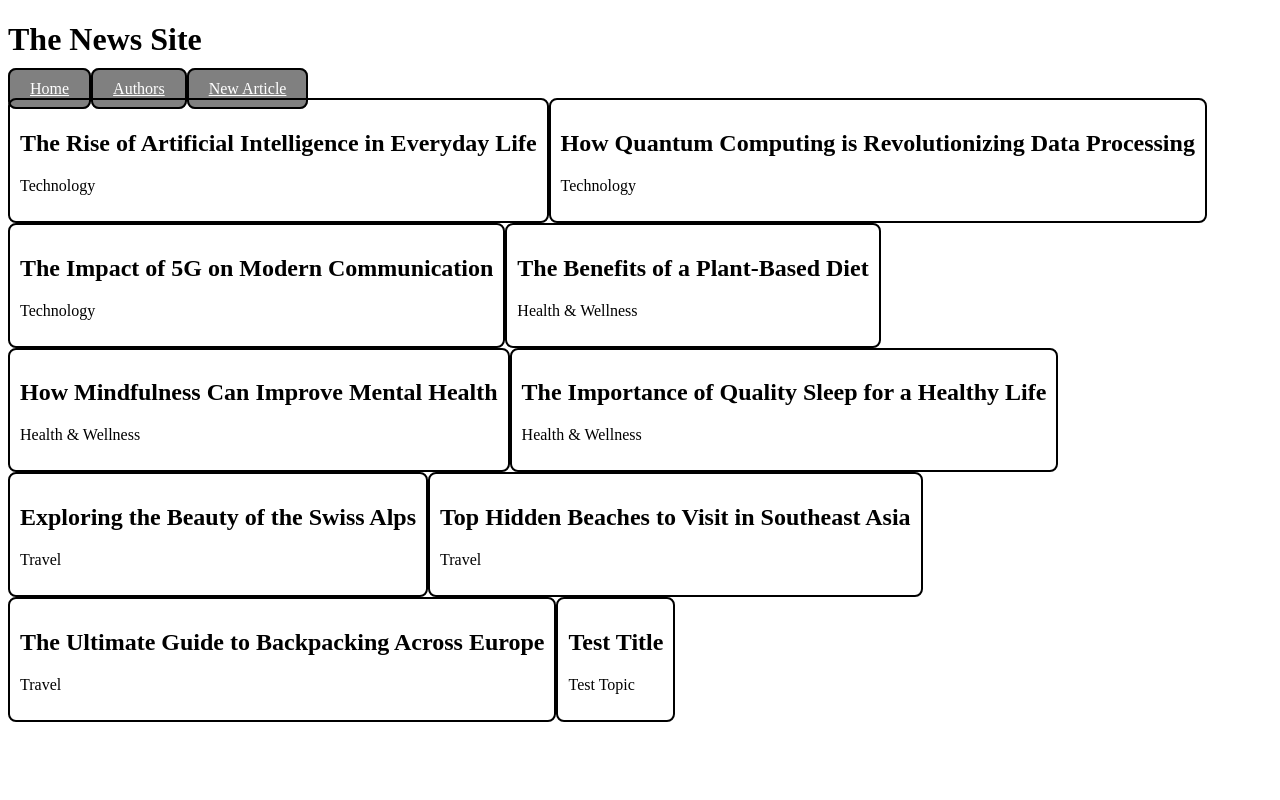
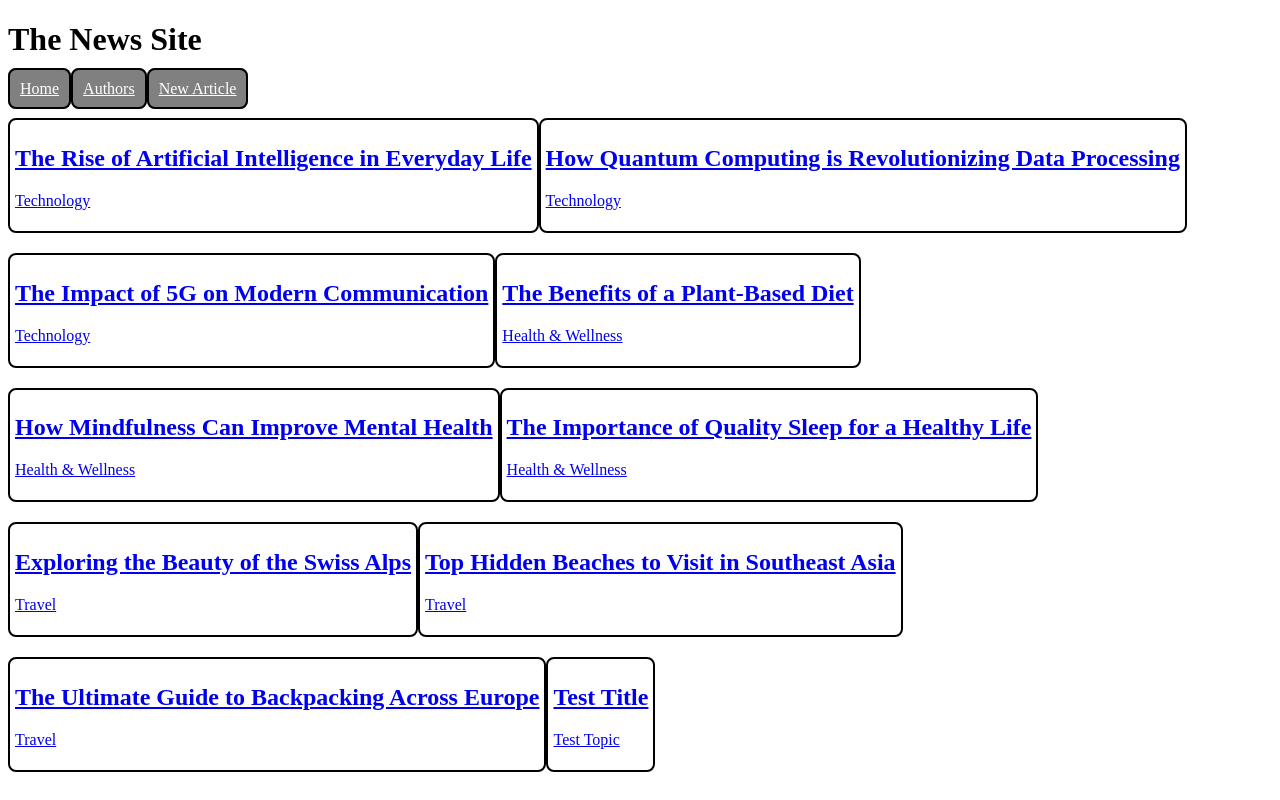
Before and after one commit to awishdev/my-news-site, a React (Create React App) app: page / in a window 1280 px wide. Built offline with nearby package versions, Linux system fonts and the light colour scheme; data requests are answered from the project's data file.

Commit message:
css spacing and card linking

```diff
--- a/src/App.css
+++ b/src/App.css
@@ -4,7 +4,7 @@
   color: white;
   border: 2px solid black;
   border-radius: 8px;
-  padding: 10px 20px;
+  padding: 10px 10px;
   font-size: 16px;
   transition: background-color 0.3s, border-color 0.3s;
 }
@@ -17,6 +17,7 @@
 .card {
   border: 2px solid black;
   border-radius: 8px;
-  padding: 10px;
+  padding: 5px;
   display: inline-block;
+  margin-top: 20px;
 }
--- a/src/components/Article.js
+++ b/src/components/Article.js
@@ -4,6 +4,11 @@ import { useParams, useOutletContext } from'react-router-dom';
 
 
 function Article() {
+    const { id } = useParams();
+    const myData = useOutletContext();
+    const articles = myData.articles;
+    const article = articles.find((article) => article.id === parseInt(id));
+    console.log(article);
     return (<></>)
 }
 export default Article;
--- a/src/components/Home.js
+++ b/src/components/Home.js
@@ -12,7 +12,7 @@ function Home() {
     const myData = useOutletContext();
     const articles = myData.articles;
     //create array of NewsCard components for each article
-    const newsCards = articles.map((article) => ( <NewsCard key={article.id} title={article.title} topic={article.topic} /> ));
+    const newsCards = articles.map((article) => ( <NewsCard key={article.id} title={article.title} topic={article.topic} id={article.id} /> ));
     console.log(articles);
     console.log(newsCards);
 
--- a/src/components/NewsCard.js
+++ b/src/components/NewsCard.js
@@ -4,13 +4,14 @@
 
 
 import React from 'react';
+import { Link } from'react-router-dom';
 
-function NewsCard({ title, topic }) {
+function NewsCard({ title, topic, id }) {
     return (
-        <div className="card">
+        <Link to={`./article/${id}`} className="card">
             <h2>{title}</h2>
             <p>{topic}</p>
-        </div>
+        </Link>
     )
 }
 
```
